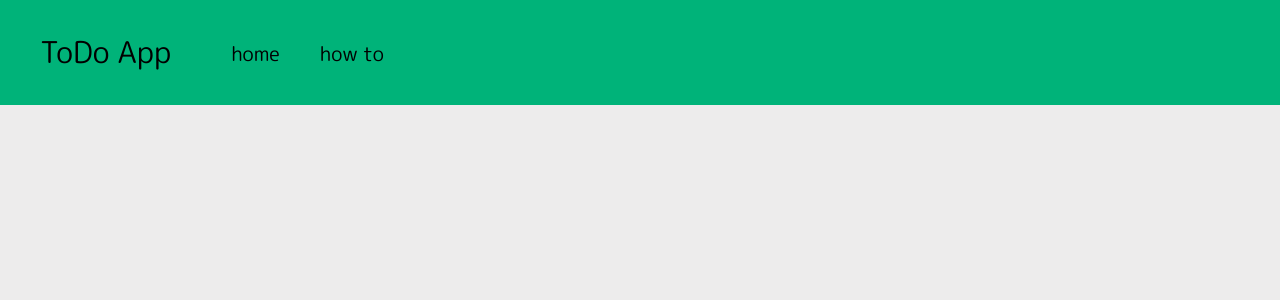
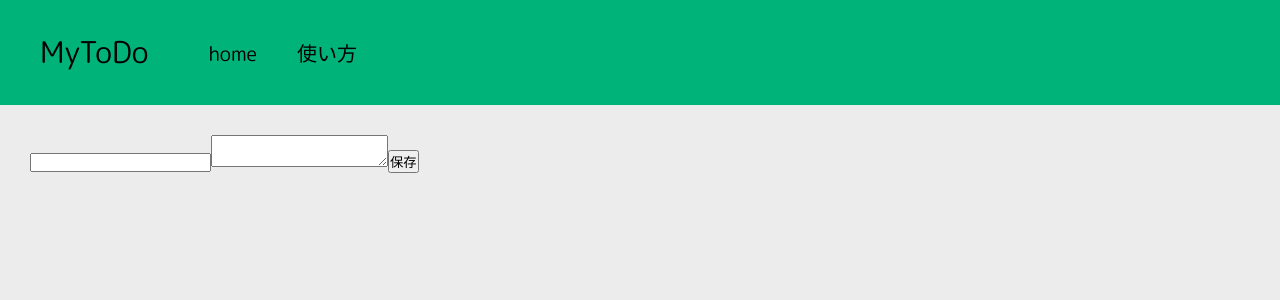
Before and after one commit to enbanbunbun123/MyToDo, a React (Create React App) app: page /EditTask/1/1 in a window 1280 px wide. Shown: the top 300 px of the page. Built offline with nearby package versions, Linux system fonts and the light colour scheme.

Commit message:
編集の機能追加

```diff
--- /dev/null
+++ b/src/components/EditTask.js
@@ -0,0 +1,35 @@
+import React, { useState, useEffect } from 'react';
+import { useParams, useNavigate } from 'react-router-dom';
+
+const EditTask = ({ data, onTaskEdit }) => {
+    const { sectionId, taskId } = useParams();
+    const navigate = useNavigate();
+    const [ title, setTitle ] = useState('');
+    const [ description, setDescription] = useState('');
+
+    useEffect(() => {
+        const section = data.find(section => section.id === sectionId);
+        if(section){
+            const task = section.tasks.find(task => task.id === taskId);
+            if(task){
+                setTitle(task.title);
+                setDescription(task.description);
+            }
+        }
+    },[sectionId, taskId, data]);
+
+    const handleSave = () => {
+        onTaskEdit(sectionId, taskId, title, description);
+        navigate('/');
+    }
+
+    return(
+        <div>
+            <input value={title} onChange={e => setTitle(e.target.value)}/>
+            <textarea value={description} onChange={e => setDescription(e.target.value)}/>
+            <button onClick={handleSave}>保存</button>
+        </div>
+    )
+};
+
+export default EditTask
--- a/src/components/Header.js
+++ b/src/components/Header.js
@@ -4,10 +4,10 @@ import React from 'react'
 function Header() {
   return (
     <div className='header'>
-      <div className='App-title'>ToDo App</div>
+      <div className='App-title'>MyToDo</div>
       <nav className='header-menu'>
         <li className='header-content'><a>home</a></li>
-        <li className='header-content'><a>how to</a></li>
+        <li className='header-content'><a>使い方</a></li>
       </nav>
     </div>
   );
--- a/src/components/Main.js
+++ b/src/components/Main.js
@@ -6,6 +6,7 @@ import {v4 as uuidv4} from 'uuid';
 import { BrowserRouter as Router, Routes, Route } from 'react-router-dom';
 import { Link } from 'react-router-dom';
 import CreateTask from './CreateTask';
+import EditTask from './EditTask';
 
 const Main = () => {
     const [data, setdata] = useState(dummydata);
@@ -99,11 +100,27 @@ const Main = () => {
       });
     };
 
+    const handleTaskEdit = (sectionId, taskId, title, description) => {
+      setdata(prevData => {
+        return prevData.map(section => {
+          if(section.id === sectionId){
+            return{
+              ...section,
+              tasks: section.tasks.map(task => task.id === taskId ? { ...task, title, description } : task),
+            };
+          } else {
+            return section
+          }
+        });
+      });
+    };
+
   return (
     <>
     <Router>
       <Routes>
         <Route path='/CreateTask' element={<CreateTask data={data} setdata={setdata}/>}/>
+        <Route path='/EditTask/:sectionId/:taskId' element={<EditTask data = {data} onTaskEdit={handleTaskEdit}/>}/>
         <Route path='/' element={
           <DragDropContext onDragEnd={onDragEnd}>
             <Link to='/CreateTask'>
@@ -147,13 +164,16 @@ const Main = () => {
                                           alt='削除'
                                           ></img>
                                       </div>
-                                      <div>
-                                        <img
-                                          className='edit-icon'
-                                          src='./icon-edit.png'
-                                          alt='編集'
-                                        ></img>
-                                      </div>
+                                      <Link
+                                        to={`EditTask/${section.id}/${task.id}`}
+                                        onMouseDown={(e) => e.stopPropagation()}
+                                        >
+                                          <img
+                                            className='edit-icon'
+                                            src='./icon-edit.png'
+                                            alt='編集'
+                                          ></img>
+                                      </Link>
                                     </div>
                                     <div className='task-title'>{task.title}</div>
                                   </Card>
```
